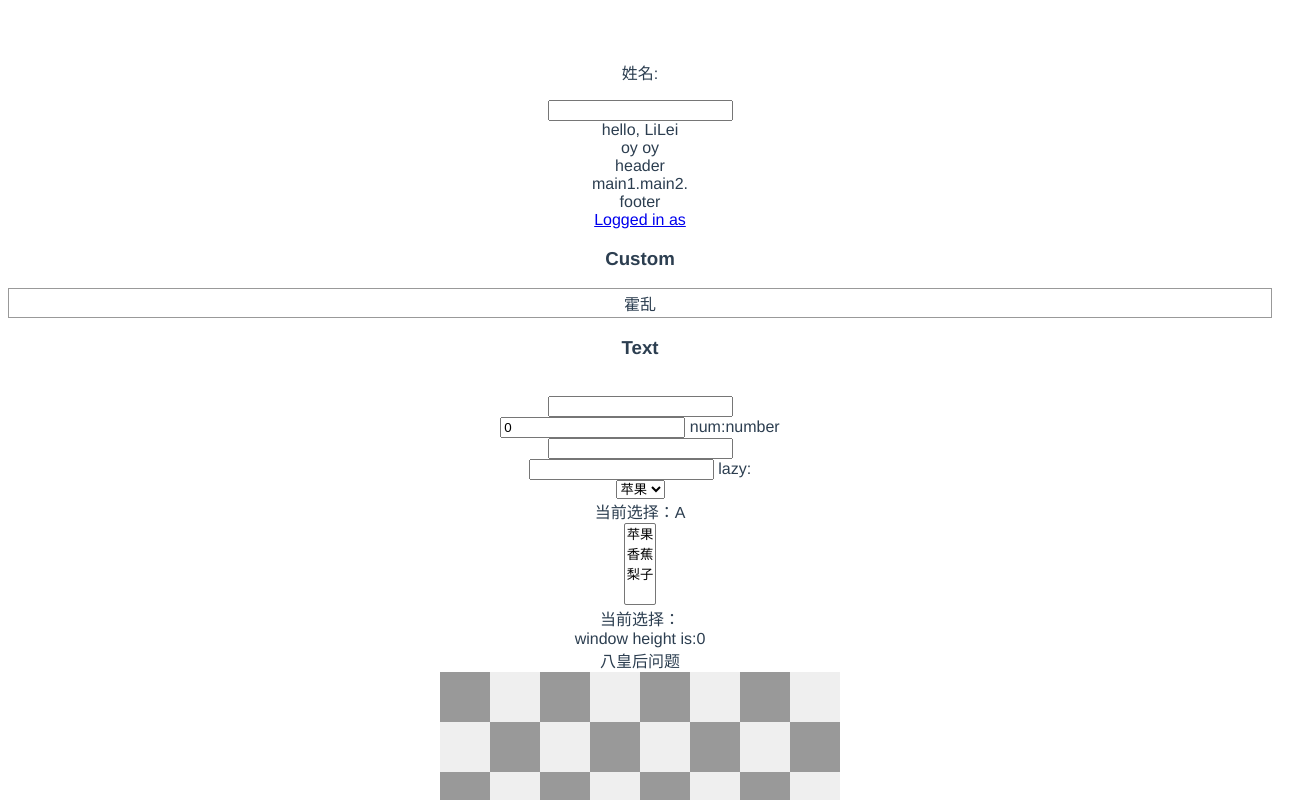
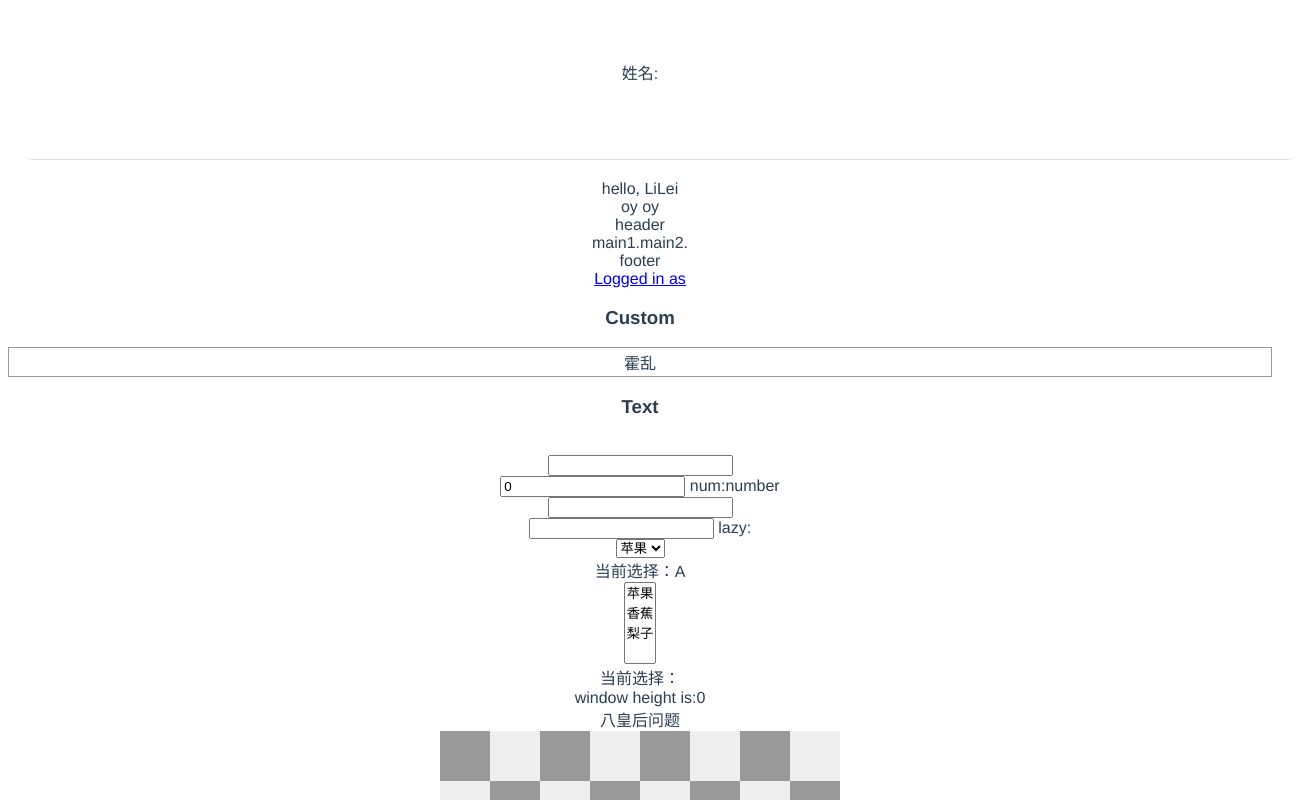
Before and after one commit to oylx/chunfengshili, a Vue app in the folder 3vue/eight-queen/: page / in a window 1280 px wide. Shown: the top 800 px of the page, 1312 px wide, since content can reach past the window. Built offline with nearby package versions, Linux system fonts and the light colour scheme.

Commit message:
$attrs $listeners透传取代model

```diff
--- a/3vue/eight-queen/src/App.vue
+++ b/3vue/eight-queen/src/App.vue
@@ -2,7 +2,7 @@
   <div id="app">
     <div>
       <p>姓名:</p>
-      <s-custom-wrap-input v-model="value" @blur="onBlur"></s-custom-wrap-input>
+      <s-custom-wrap-input v-model="value"></s-custom-wrap-input>
       {{ value }}
     </div>
     <s-slot-demo></s-slot-demo>
--- a/3vue/eight-queen/src/components/SCustomWrapInput.vue
+++ b/3vue/eight-queen/src/components/SCustomWrapInput.vue
@@ -1,25 +1,14 @@
 <template>
   <div>
-    <input
-      v-model="value"
-      @input="$emit('input', value)"
-      @blur="$emit('blur')" />
+    <el-input
+      v-bind="$attrs"
+      v-on="$listeners"/>
   </div>
 </template>
 
 <script>
 export default {
   name: 'SCustomWrapInput',
-  model: {
-    prop: 'initValue',
-    event: 'input',
-  },
-  props: ['initValue'],
-  data() {
-    return {
-      value: this.initValue,
-    };
-  },
 };
 </script>
 
```
